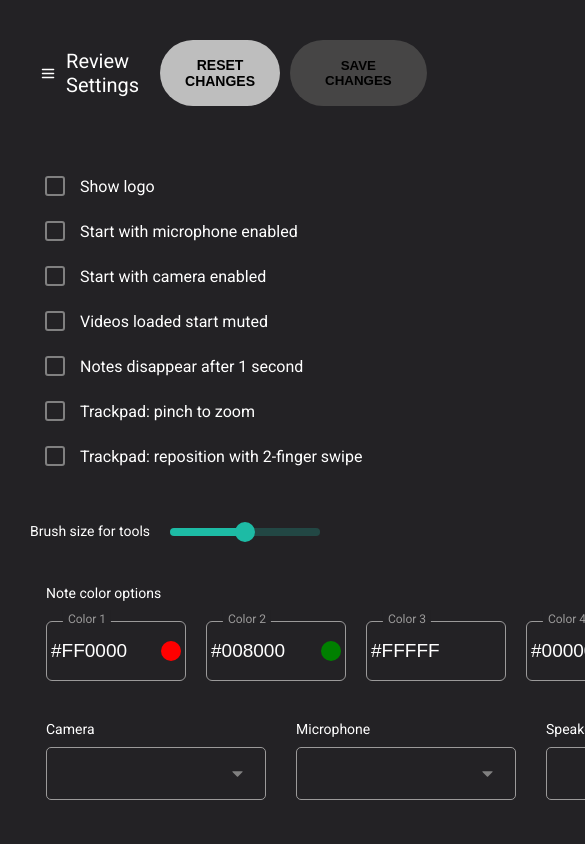
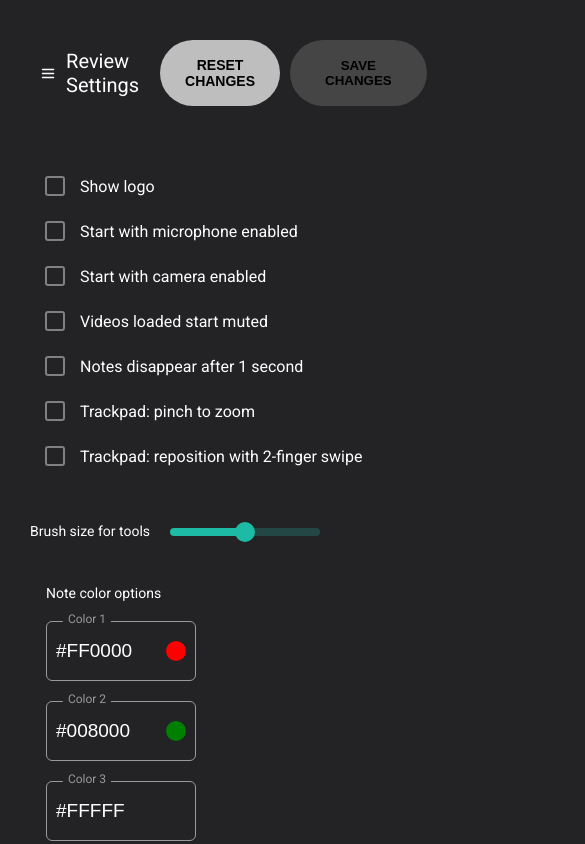
Before and after one commit to iagoPinheiro1401/pactto_challenge, a Next.js app: page /reviewSettings in a window 390 px wide. Shown: the top 844 px of the page, 585 px wide, since content can reach past the window. Built offline with nearby package versions, Linux system fonts and the light colour scheme.

Commit message:
reviewSettings: update responsiviness

```diff
--- a/src/pages/reviewSettings.jsx
+++ b/src/pages/reviewSettings.jsx
@@ -76,12 +76,21 @@ const TextAndNote = styled.div`
 const NoteColorContainer = styled.div`
     display: flex;
     gap: 20px;
+
+    @media (max-width: 1280px) {
+        flex-direction: column;
+    }
 `
 
 const SelectContainer = styled.div`
     display: flex;
     gap: 30px;
     margin-left: 36px;
+
+    @media (max-width: 1280px) {
+        flex-direction: column;
+        padding-bottom: 30px;
+    }
 `
 
 const TextAndSelect = styled.div`
```
